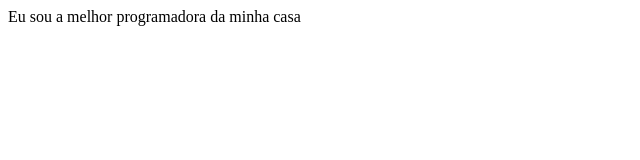
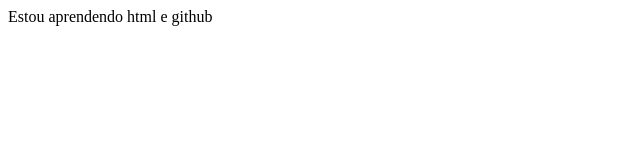
Before and after one commit to geyce/estudos-html, a plain HTML site: page index.html in a window 1280 px wide. Shown: the whole page, without its empty margins (0-640 px from the left). Drawn offline with Linux system fonts and the light colour scheme.

Commit message:
mudando a linha

```diff
--- a/index.html
+++ b/index.html
@@ -3,6 +3,6 @@
         <title>Meu segundo site</title>
     </head>
     <body>
-        <div>Eu sou a melhor programadora da minha casa</div>
+        <div>Estou aprendendo html e github</div>
     </body>
 </html>
```
